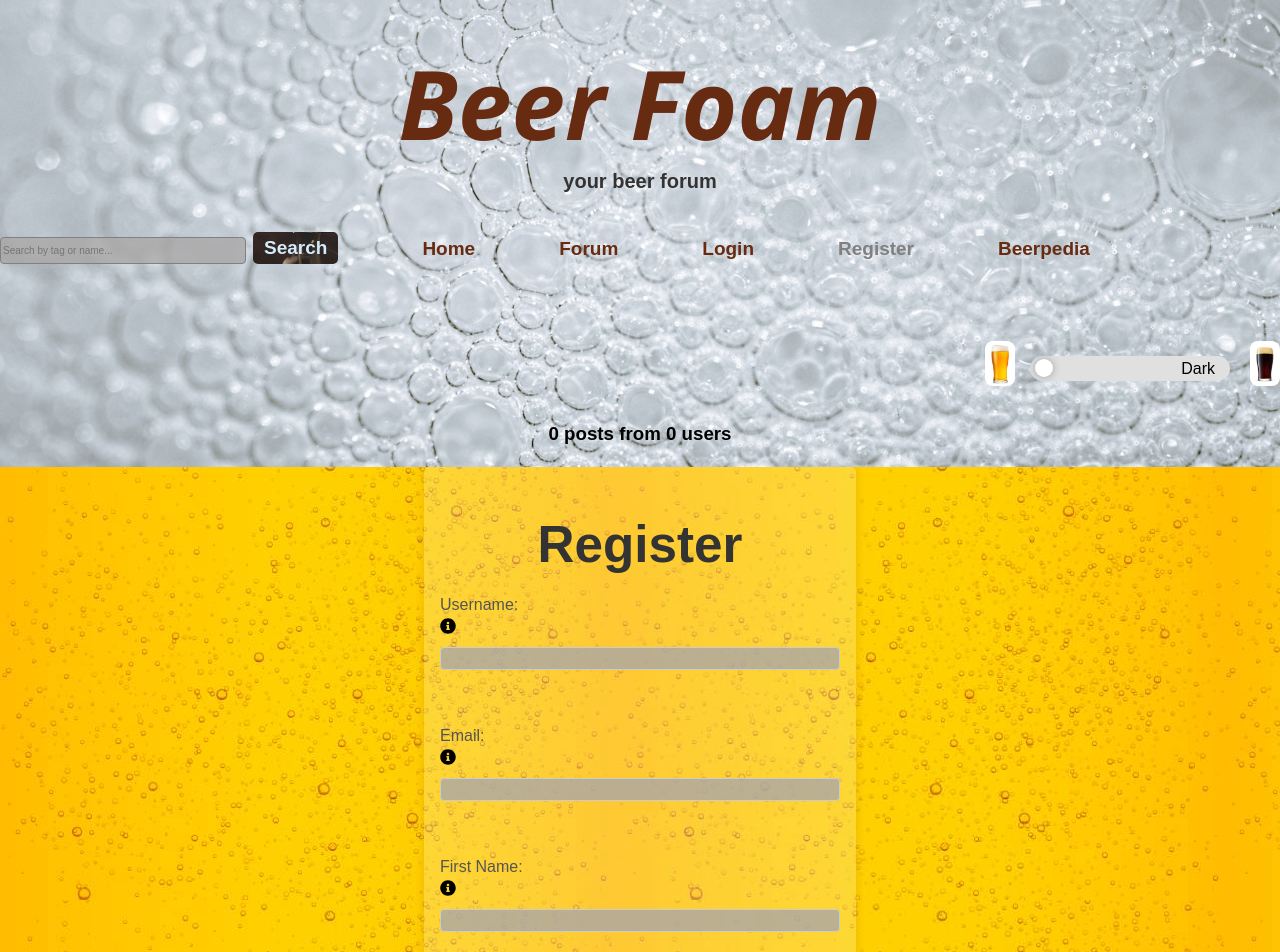
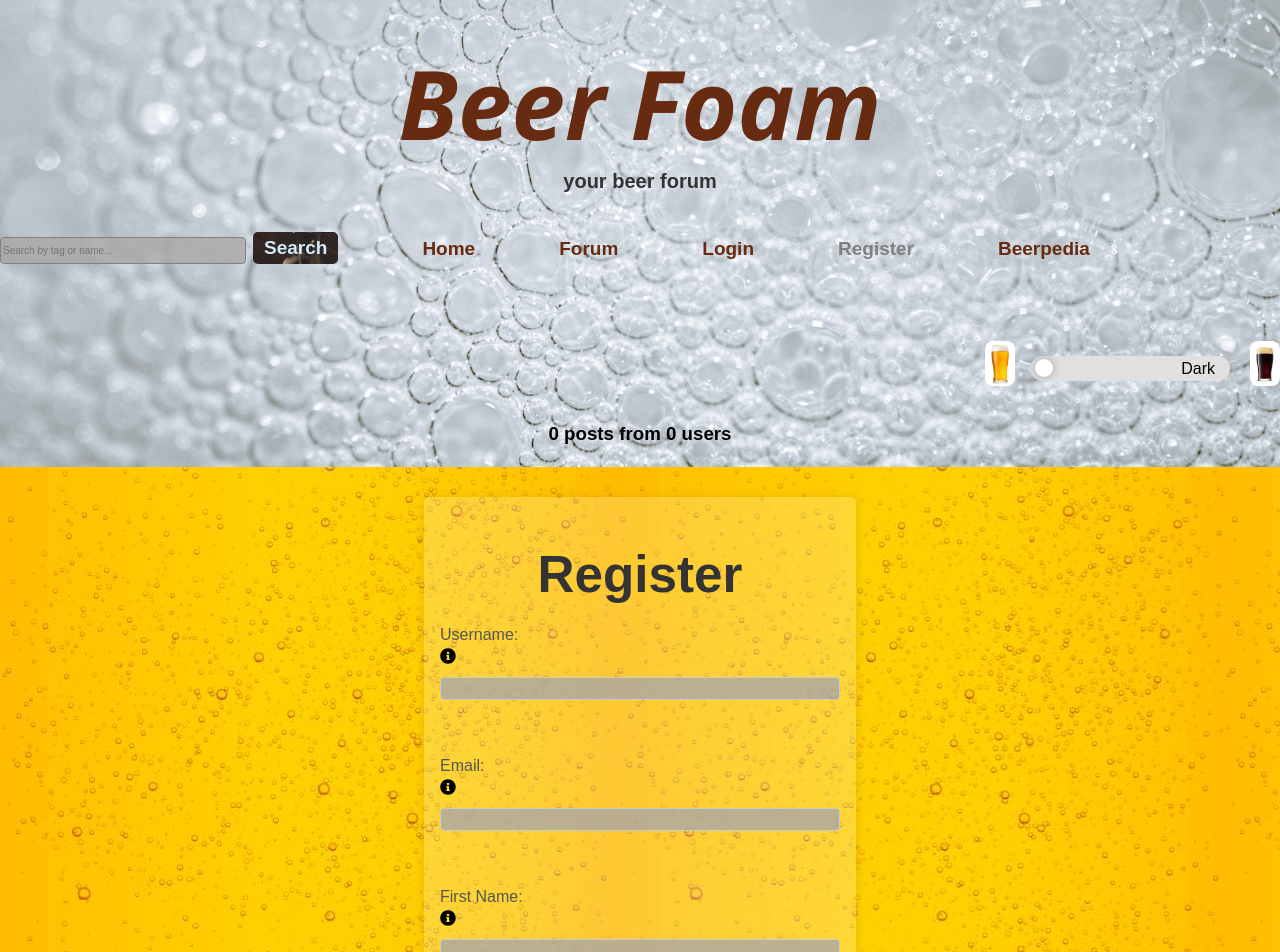
Before and after one commit to WebProjectTeam7/Team7Forum, a React (Vite) app: page /register in a window 1280 px wide. Shown: the top 952 px of the page. Built offline with nearby package versions, Linux system fonts and the light colour scheme; no server answers; the database is empty.

Commit message:
little change the color in beerModal.css and register.css

```diff
--- a/src/components/CSS/BeerModal.css
+++ b/src/components/CSS/BeerModal.css
@@ -12,11 +12,12 @@
 }
 
 .modal-content {
-    background-color: white;
+    background-color: rgb(150, 143, 143);
     padding: 20px;
     border-radius: 10px;
     max-width: 500px;
     width: 100%;
+    /* background-image: url("/src/image/nav.jpg"); */
 }
 
 h2 {
--- a/src/views/CSS/Register.css
+++ b/src/views/CSS/Register.css
@@ -6,6 +6,7 @@ form {
     background: rgba(249, 249, 249, 0.2);
     border-radius: 5px;
     box-shadow: 0 0 10px rgba(0, 0, 0, 0.1);
+    margin-top: 30px;
 }
 
 form h1 {
```
